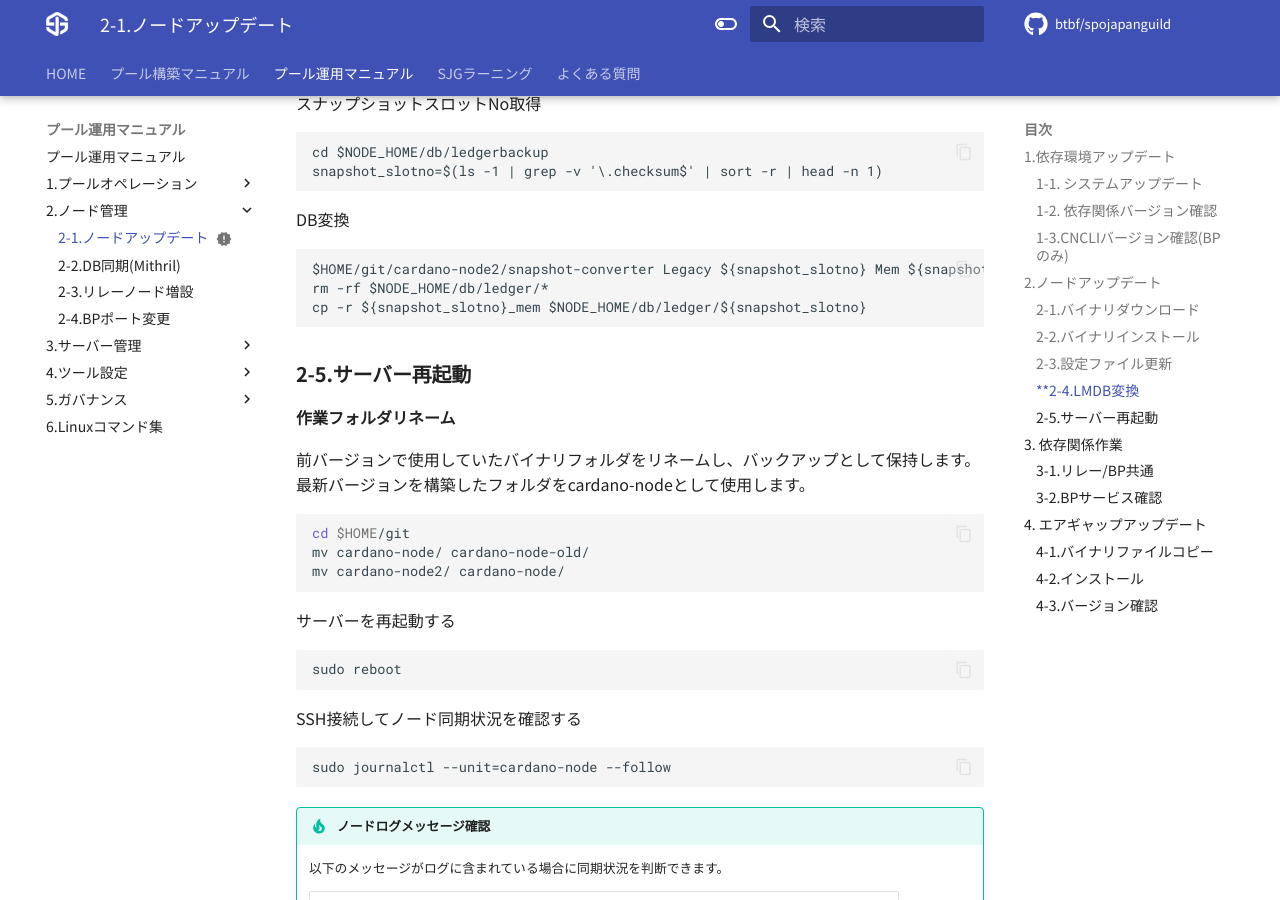
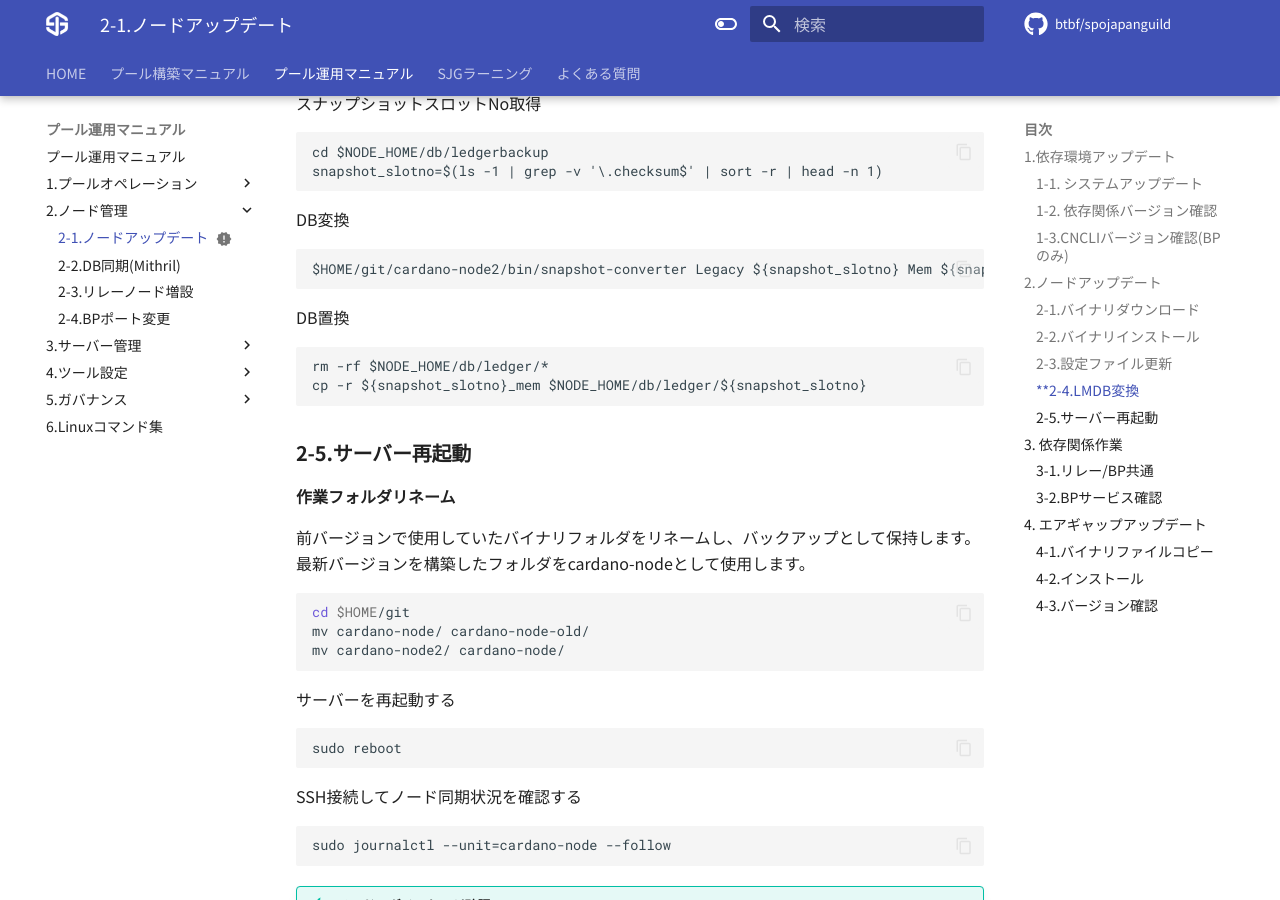
Before and after one commit to btbf/spojapanguild, an MkDocs documentation site: the page built from docs/operation/node-update.md, in a window 1280 px wide and 900 px high, scrolled down 4567 px. Built offline with MkDocs 1.6.1 and Material for MkDocs 9.7.7, drawn with Linux system fonts in a browser that asks for light colours; comment, search, counter and statistics services are not loaded.

Commit message:
10.4.1-update-fix

````diff
--- a/docs/operation/node-update.md
+++ b/docs/operation/node-update.md
@@ -961,7 +961,10 @@ snapshot_slotno=$(ls -1 | grep -v '\.checksum$' | sort -r | head -n 1)
 ```
 DB変換
 ```
-$HOME/git/cardano-node2/snapshot-converter Legacy ${snapshot_slotno} Mem ${snapshot_slotno}_mem cardano --config $NODE_HOME/${NODE_CONFIG}-config.json
+$HOME/git/cardano-node2/bin/snapshot-converter Legacy ${snapshot_slotno} Mem ${snapshot_slotno}_mem cardano --config $NODE_HOME/${NODE_CONFIG}-config.json
+```
+DB置換
+```
 rm -rf $NODE_HOME/db/ledger/*
 cp -r ${snapshot_slotno}_mem $NODE_HOME/db/ledger/${snapshot_slotno}
 ```
````
